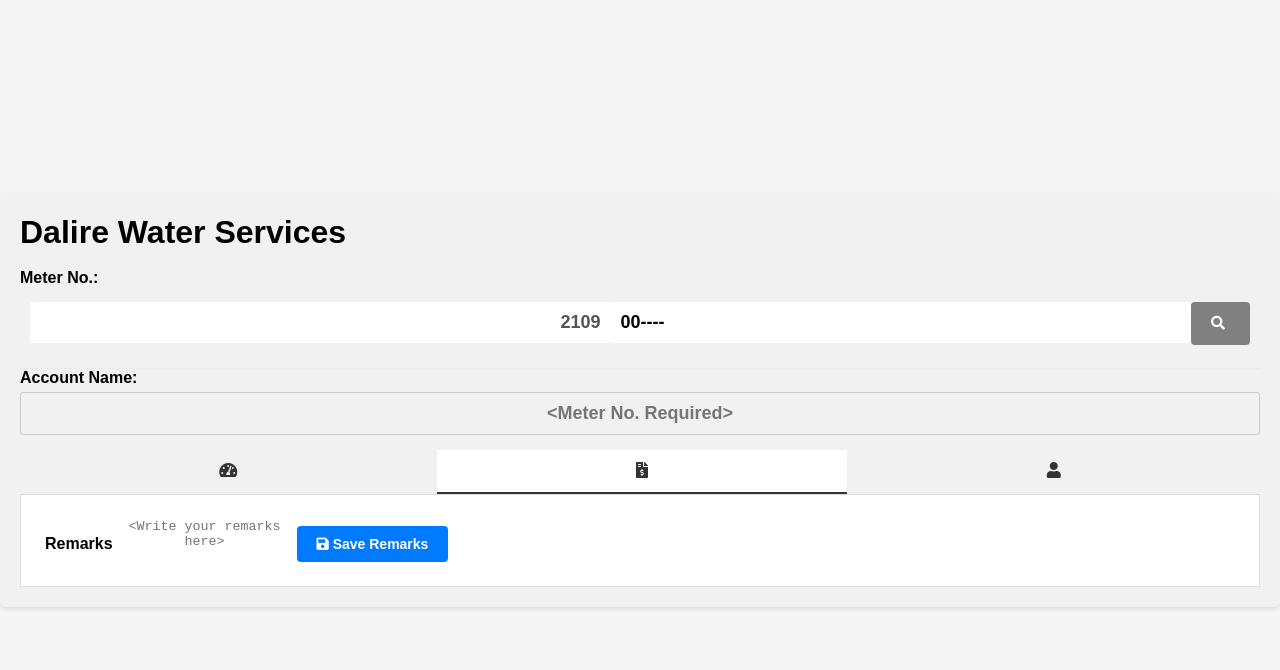
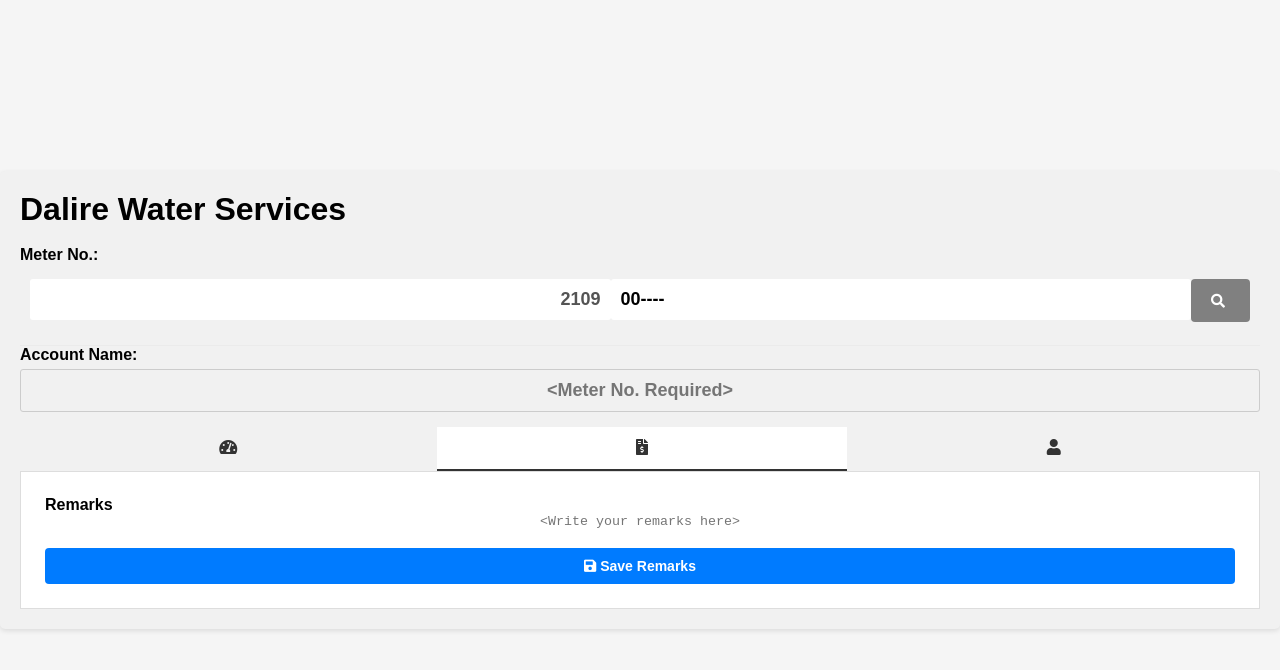
Before and after one commit to chongang/repoDalireWaterServices, a plain HTML site: page index.html in a window 1280 px wide. Both pictures are taken after a click on the link 642 px from the left and 242 px from the top of the page. Drawn offline with nearby package versions, Linux system fonts and the light colour scheme; some packages are replaced by stand-ins of ours; a script that the page names is missing.

Commit message:
Update index.html

```diff
--- a/index.html
+++ b/index.html
@@ -117,8 +117,8 @@
 
         <div id="tab2" class="tab-content">
           <label for="input2">Remarks</label>
-          <textarea id="remarks"  class="inputfixed" styel="width:100%; height:80%;" name="address" placeholder="<Write your remarks here>"></textarea>
-          <button type="submit" id="saveRemarks" data-action="saveRemarks"> <i class="fas fa-save"></i> Save Remarks</button>
+          <textarea id="remarks"  class="inputfixed" style="width:100%; height:80%;" name="address" placeholder="<Write your remarks here>"></textarea>
+          <button type="submit" id="saveRemarks" style="width:100%;" data-action="saveRemarks"> <i class="fas fa-save"></i> Save Remarks</button>
         </div>
 
         <div id="tab3" class="tab-content">
```
